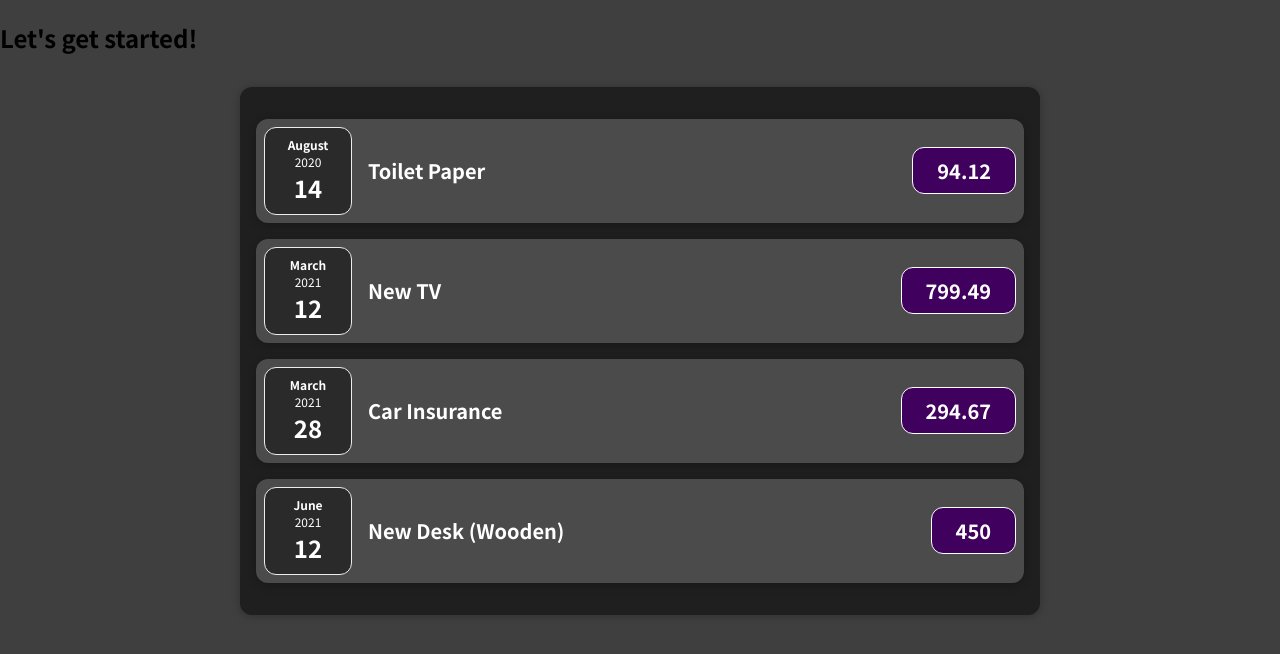
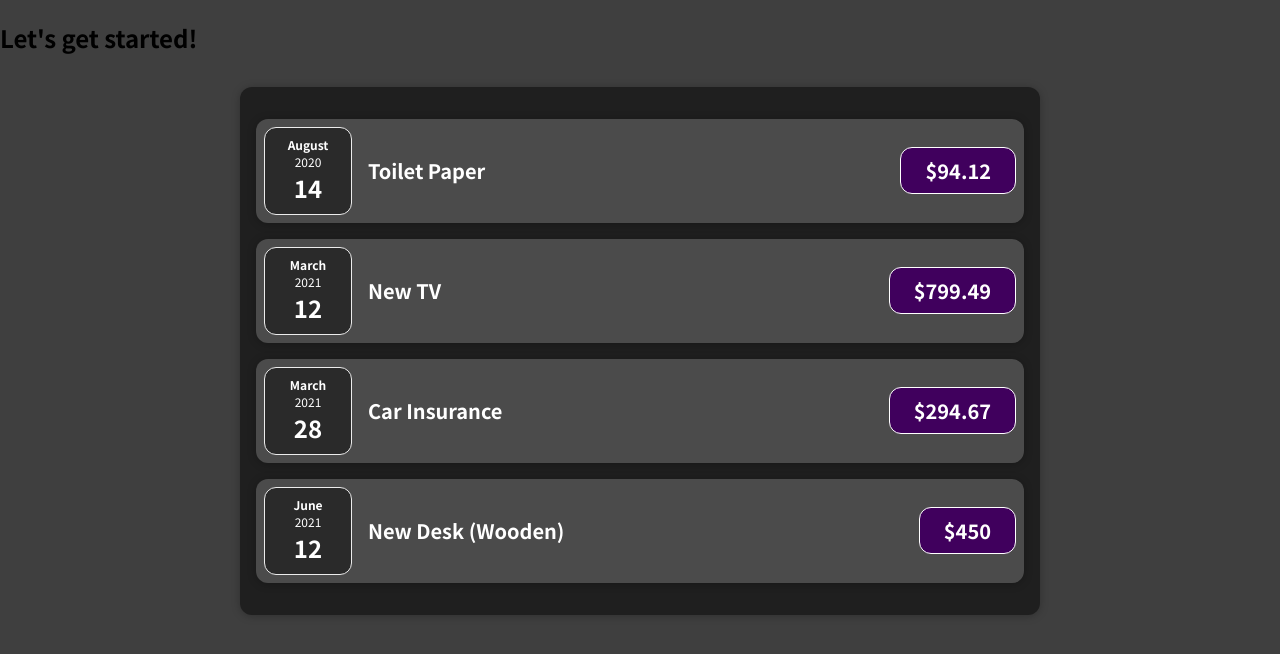
Before and after one commit to FabianDutraSilva/expenseTracker, a JavaScript app: page / in a window 1280 px wide. Shown: the top 654 px of the page. Built offline with nearby package versions, Linux system fonts and the light colour scheme.

Commit message:
ExpTracker: add wrapper component Card.js

```diff
--- /dev/null
+++ b/src/components/Card.js
@@ -0,0 +1,9 @@
+import "./card.css";
+
+function Card(props) {
+  const classes = 'card ' + props.className;
+
+  return <div className={classes}>{props.children}</div>;
+}
+
+export default Card;
--- a/src/components/ExpenseItem.js
+++ b/src/components/ExpenseItem.js
@@ -1,15 +1,16 @@
 import ExpenseDate from './ExpenseDate';
+import Card from './Card';
 import './expense-item.css';
 
 function ExpenseItem(props) {
   return (
-    <div className='expense-item'>
+    <Card className='expense-item'>
       <ExpenseDate date={props.date} />
       <div className='expense-item__description'>
         <h2>{props.title}</h2>
-        <div className='expense-item__price'>{props.amount}</div>
+        <div className='expense-item__price'>${props.amount}</div>
       </div>
-    </div>
+    </Card>
   );
 }
 
--- a/src/components/Expenses.js
+++ b/src/components/Expenses.js
@@ -1,9 +1,10 @@
 import "./expenses.css";
 import ExpenseItem from "./ExpenseItem";
+import Card from "./Card";
 
 function Expenses(props) {
   return (
-    <div className='expenses'>
+    <Card className='expenses'>
       <ExpenseItem
         title={props.item[0].title}
         amount={props.item[0].amount}
@@ -24,7 +25,7 @@
         amount={props.item[3].amount}
         date={props.item[3].date}
       />
-    </div>
+    </Card>
   );
 }
 
--- /dev/null
+++ b/src/components/card.css
@@ -0,0 +1,4 @@
+.card {
+  border-radius: 12px;
+  box-shadow: 0 1px 8px rgba(0, 0, 0, 0.25);
+}
--- a/src/components/expense-item.css
+++ b/src/components/expense-item.css
@@ -2,10 +2,8 @@
   display: flex;
   justify-content: space-between;
   align-items: center;
-  box-shadow: 0 2px 8px rgba(0, 0, 0, 0.25);
   padding: 0.5rem;
   margin: 1rem 0;
-  border-radius: 12px;
   background-color: #4b4b4b;
 }
 
--- a/src/components/expenses.css
+++ b/src/components/expenses.css
@@ -4,6 +4,4 @@
     margin: 2rem auto;
     width: 50rem;
     max-width: 95%;
-    border-radius: 12px;
-    box-shadow: 0 1px 8px rgba(0, 0, 0, 0.25);
   }
```
